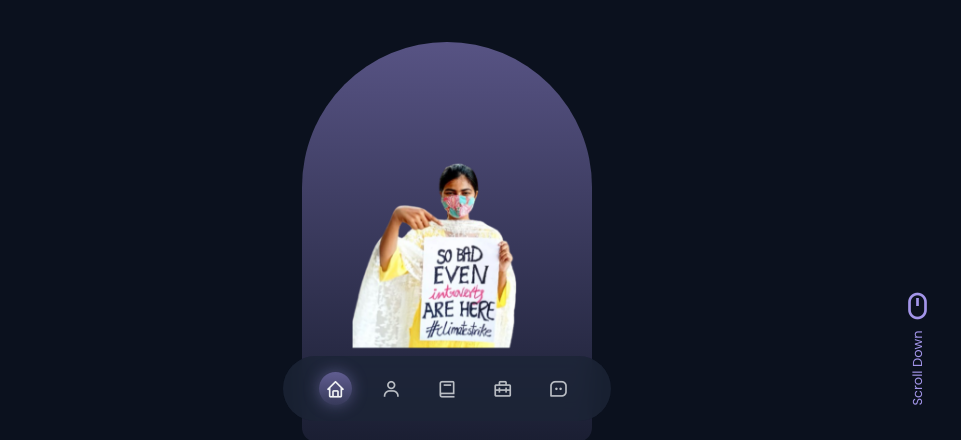
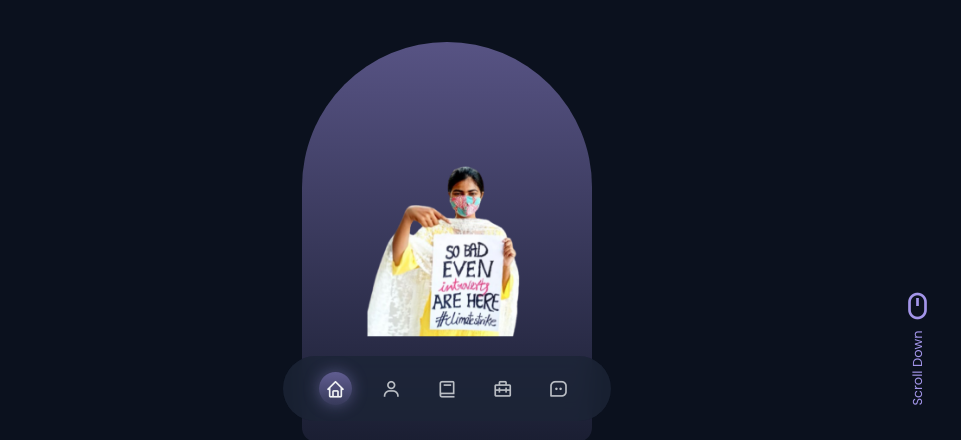
Before and after one commit to shreyasat27/Portfolio, a plain HTML site: page index.html in a window 1280 px wide. Shown: the part 363-803 px from the top of the page, 193-1154 px from the left. Drawn offline with nearby package versions, Linux system fonts and the light colour scheme.

Commit message:
Update styles.css

```diff
--- a/assets/css/styles.css
+++ b/assets/css/styles.css
@@ -329,8 +329,9 @@ body.light-theme {
 }
 
 .home__img {
-  max-width: 400px;
-  padding-bottom: 30%;
+  max-width: 270px;
+  padding-left: 1em;
+  align-self: center;
 }
 
 .home__handle {
```
